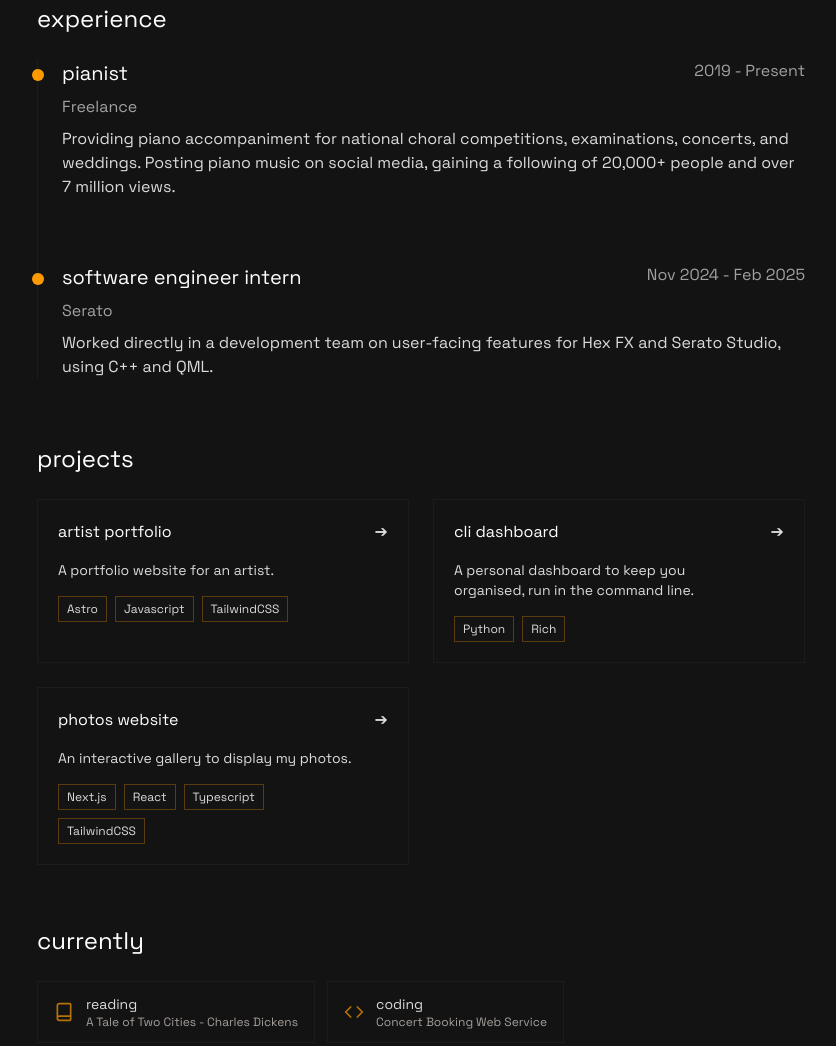
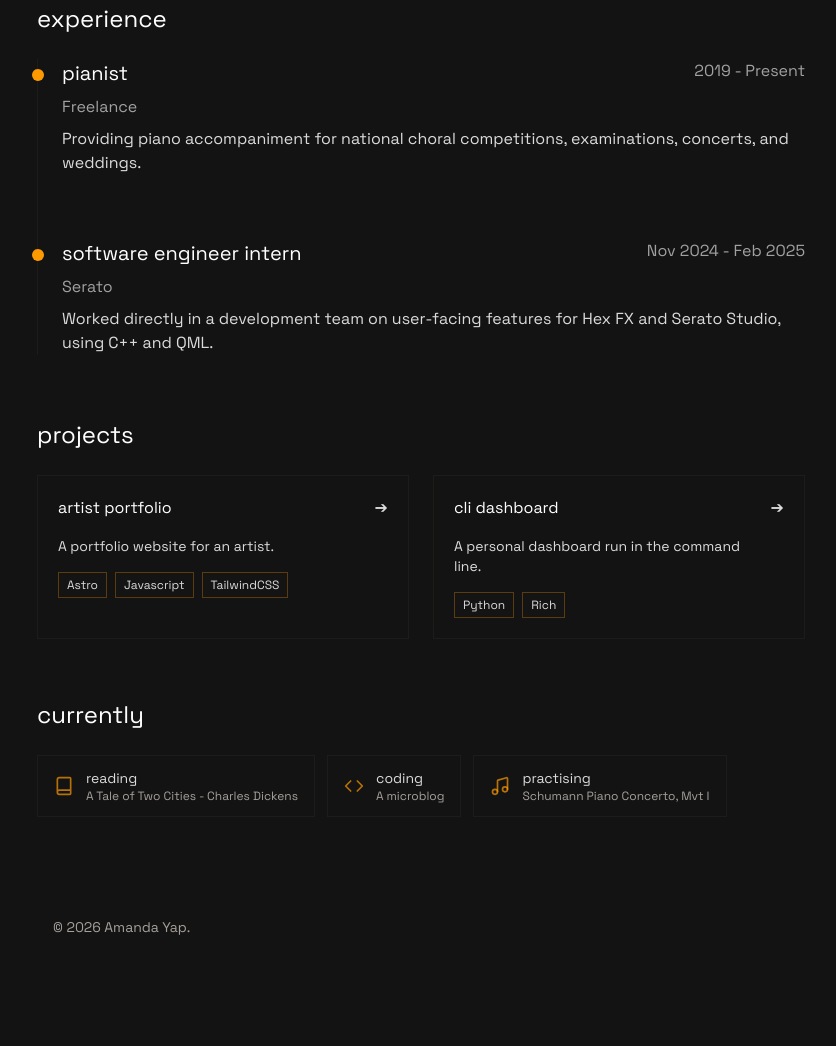
Before and after one commit to amanda-yap/personal-website, an Astro site: page / in a window 1280 px wide. Shown: the part 514-1560 px from the top of the page, without its empty margins (219-1055 px from the left). After the commit the page ends 1531 px from the top, so only its background shows below. Built offline with nearby package versions, Linux system fonts and the light colour scheme; Astro itself is replaced by a stand-in of ours; some packages are replaced by stand-ins of ours; some icons are missing.

Commit message:
update and remove content

```diff
--- a/src/components/Hobbies.astro
+++ b/src/components/Hobbies.astro
@@ -10,7 +10,7 @@ const hobbies = [
   {
     name: "coding",
     icon: Code,
-    current: "Concert Booking Web Service",
+    current: "A microblog",
   },
   {
     name: "practising",
--- a/src/components/WorkTimeline.astro
+++ b/src/components/WorkTimeline.astro
@@ -5,7 +5,7 @@ const experiences = [
         company: "Freelance",
         dates: "2019 - Present",
         description:
-        "Providing piano accompaniment for national choral competitions, examinations, concerts, and weddings. Posting piano music on social media, gaining a following of 20,000+ people and over 7 million views.",
+        "Providing piano accompaniment for national choral competitions, examinations, concerts, and weddings.",
     },
     {
         role: "software engineer intern",
--- a/src/pages/posts/cli-dashboard.md
+++ b/src/pages/posts/cli-dashboard.md
@@ -2,7 +2,7 @@
 layout: ../../layouts/PostLayout.astro
 title: "cli dashboard"
 tags: ["Python", "Rich"]
-description: "A personal dashboard to keep you organised, run in the command line."
+description: "A personal dashboard run in the command line."
 ---
 
 [Github repo](https://github.com/amanda-yap/cli-dashboard)
--- a/src/pages/posts/my-photos.md
+++ /dev/null
@@ -1,11 +0,0 @@
----
-layout: ../../layouts/PostLayout.astro
-title: "photos website"
-tags: ["Next.js", "React", "Typescript", "TailwindCSS"]
-description: "An interactive gallery to display my photos."
----
-
-[Github repo](https://github.com/amanda-yap/my-photos)
-
-
-I made a simple website to display my photos, using Next.js, Typescript, and TailwindCSS, which I deployed [here](https://amandasphotos.vercel.app) using Vercel.
```
